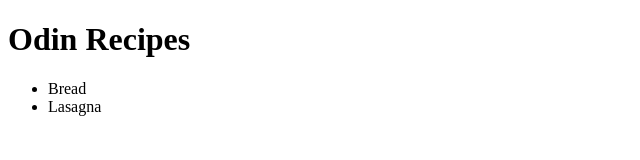
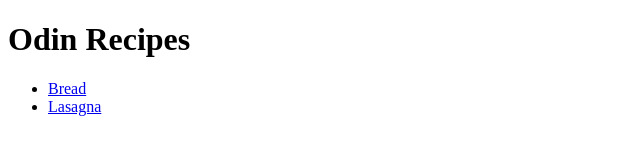
Before and after one commit to sahelttu/odin-recipes, a plain HTML site: page index.html in a window 1280 px wide. Shown: the whole page, without its empty margins (0-640 px from the left). Drawn offline with Linux system fonts and the light colour scheme.

Commit message:
moved the recipe names inside the anchor tag instead of list item

```diff
--- a/index.html
+++ b/index.html
@@ -8,8 +8,8 @@
 <body>
     <h1>Odin Recipes</h1>
     <ul>
-        <li><a href="recipes/bread.html"></a>Bread</li>
-        <li><a href="recipes/lasagna.html"></a>Lasagna</li>
+        <li><a href="recipes/bread.html">Bread</a></li>
+        <li><a href="recipes/lasagna.html">Lasagna</a></li>
     </ul>
 </body>
 </html>
```
